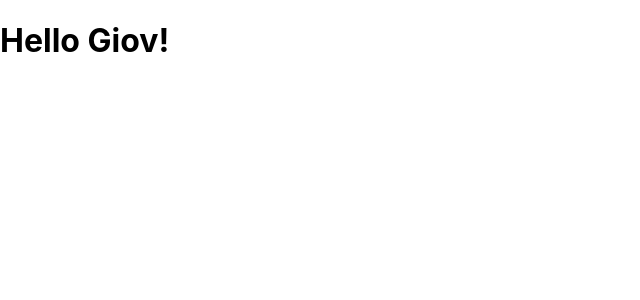
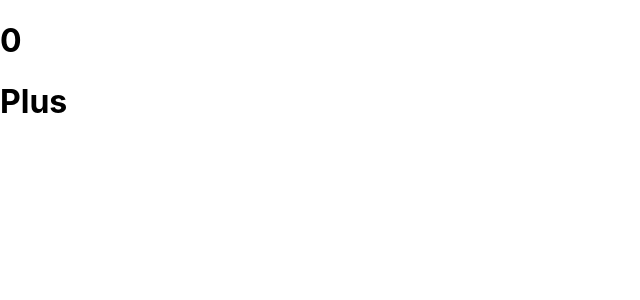
Before and after one commit to giovjg/10-my-first-reactapp, a React (Create React App) app in the folder firstreactapp/: page / in a window 1280 px wide. Shown: the top 300 px of the page, without its empty margins (0-640 px from the left). Built offline with nearby package versions, Linux system fonts and the light colour scheme.

Commit message:
add state hook

```diff
--- a/firstreactapp/src/App.js
+++ b/firstreactapp/src/App.js
@@ -1,10 +1,14 @@
 import logo from './logo.svg';
 import './App.css';
 import HelloWorld from './Components/HelloWorld';
+import CounterExample from './Components/CounterExample';
 
 function App() {
   return (
-    <div><HelloWorld name="Giov" /></div>
+    <div>
+      {/* <HelloWorld name="Giov" />*/}
+      <CounterExample/>
+      </div>
   );
 }
 
--- /dev/null
+++ b/firstreactapp/src/Components/CounterExample.jsx
@@ -0,0 +1,19 @@
+import React, { useState} from 'react';
+
+function CounterExample() {
+  const [count, setCount] = useState(0)
+
+  return (
+    <div>
+      <h1>
+        {count}
+      </h1>
+      <h1 onClick= {()=> setCount(count + 1)}>
+        Plus
+      </h1>
+      </div>
+
+  )
+}
+
+export default CounterExample;
--- a/firstreactapp/src/Components/HelloWorld.jsx
+++ b/firstreactapp/src/Components/HelloWorld.jsx
@@ -1,5 +1,5 @@
 import React from 'react';
-// declare component
+//declare component
 
 function HelloWorld(props) {
 
```
